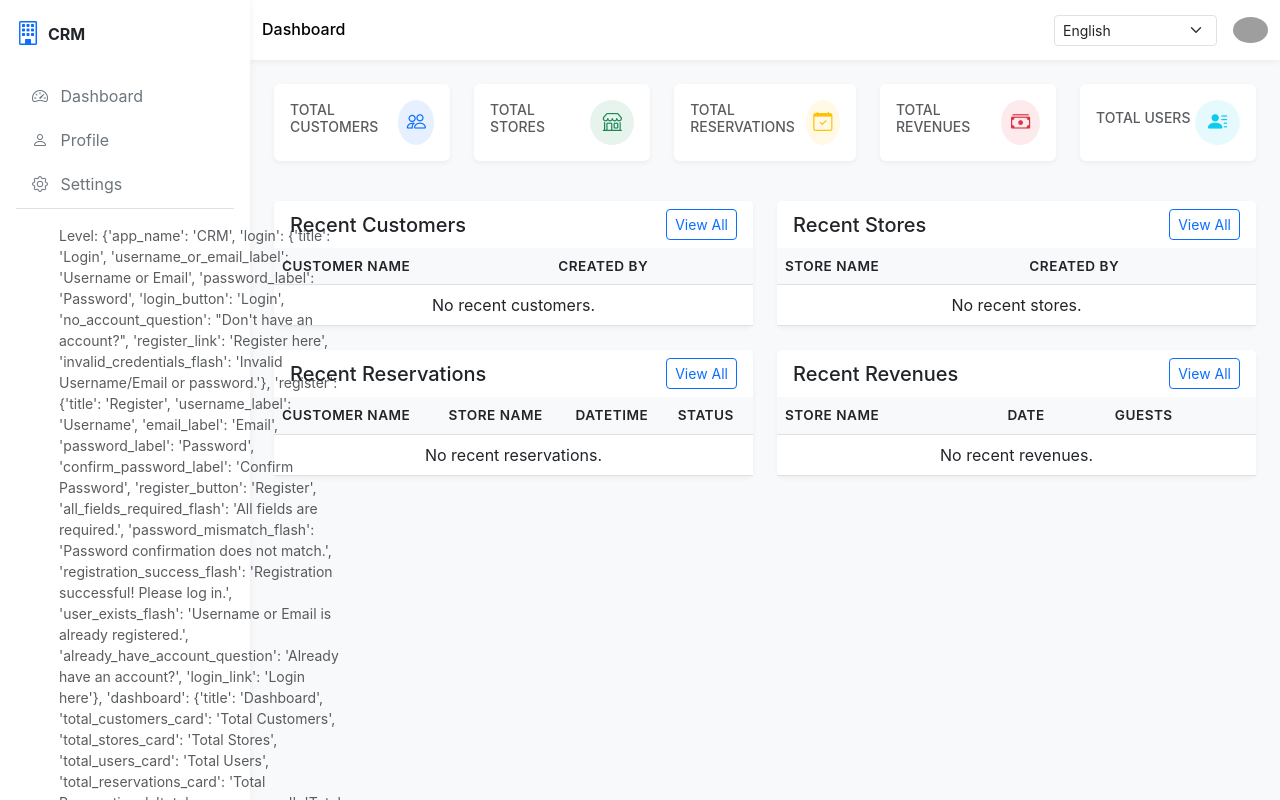
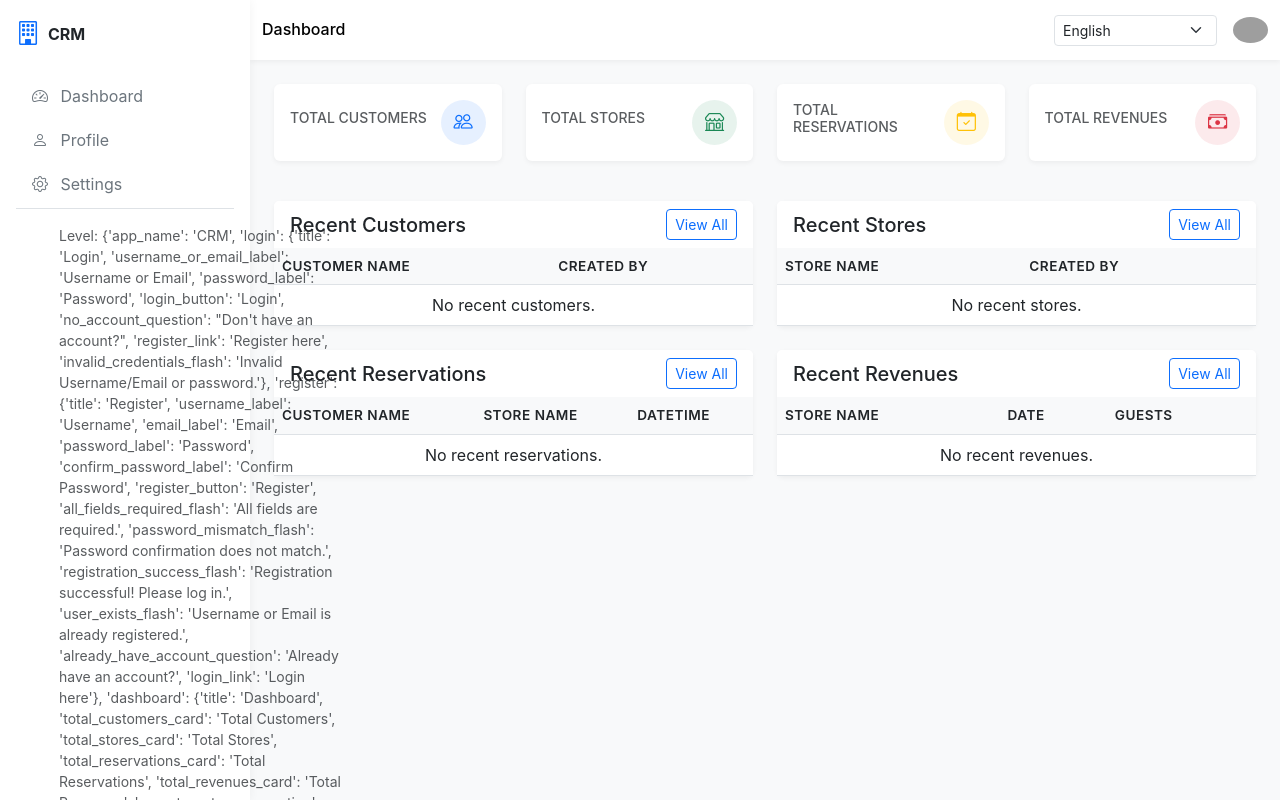
Before and after one commit to swanframe/crm, a Flask app: template templates/dashboard.html in a window 1280 px wide. Run offline with Flask 3, Linux system fonts and the light colour scheme; the template is opened without the code that fills it, so the values that code supplies are empty; some libraries are stand-ins or nearby versions; grey boxes are pictures that could not be loaded.

Commit message:
Update dashboard

```diff
--- a/app.py
+++ b/app.py
@@ -139,7 +139,6 @@
     """
     total_customers = len(Customer.find_all())
     total_stores = len(Store.find_all())
-    total_users = len(User.find_all())
     total_reservations = len(Reservation.find_all())
     total_revenues = len(Revenue.find_all()) # NEW: Get total revenues
 
@@ -154,7 +153,6 @@
     return render_template('dashboard.html',
                            total_customers=total_customers,
                            total_stores=total_stores,
-                           total_users=total_users,
                            total_reservations=total_reservations,
                            total_revenues=total_revenues, # NEW: Pass to template
                            recent_customers=recent_customers,
--- a/templates/dashboard.html
+++ b/templates/dashboard.html
@@ -207,22 +207,6 @@
                         </div>
                     </div>
                 </div>
-
-                <div class="col-xl col-md-6 mb-3">
-                    <div class="card dashboard-card h-100">
-                        <div class="card-body">
-                            <div class="d-flex justify-content-between align-items-center">
-                                <div>
-                                    <h6 class="card-title text-muted text-uppercase small">{{ _('dashboard.total_users_card') }}</h6>
-                                    <h4 class="fw-bold mb-0">{{ total_users }}</h4>
-                                </div>
-                                <div class="stat-card-icon bg-info bg-opacity-10 text-info">
-                                    <i class="bi bi-person-lines-fill"></i>
-                                </div>
-                            </div>
-                        </div>
-                    </div>
-                </div>
             </div>
 
             <!-- Recent Activities -->
@@ -313,7 +297,6 @@
                                             <th>{{ _('customers.customer_name') }}</th>
                                             <th>{{ _('stores.store_name') }}</th>
                                             <th>{{ _('reservations.reservation_datetime') }}</th>
-                                            <th>{{ _('reservations.reservation_status') }}</th>
                                         </tr>
                                     </thead>
                                     <tbody>
@@ -322,16 +305,6 @@
                                             <td>{{ reservation.get_customer_name() }}</td>
                                             <td>{{ reservation.get_store_name() }}</td>
                                             <td>{{ reservation.reservation_datetime.strftime('%Y-%m-%d %H:%M') if reservation.reservation_datetime else _('common.not_available_short') }}</td>
-                                            <td>
-                                                <span class="badge bg-{{ {
-                                                    'Pending': 'warning',
-                                                    'Confirmed': 'success',
-                                                    'Cancelled': 'danger',
-                                                    'Completed': 'info'
-                                                }[reservation.reservation_status] | default('secondary') }}">
-                                                    {{ _('reservation_statuses.' + reservation.reservation_status) }}
-                                                </span>
-                                            </td>
                                         </tr>
                                         {% else %}
                                         <tr>
--- a/translations/en.json
+++ b/translations/en.json
@@ -27,7 +27,6 @@
         "title": "Dashboard",
         "total_customers_card": "Total Customers",
         "total_stores_card": "Total Stores",
-        "total_users_card": "Total Users",
         "total_reservations_card": "Total Reservations",
         "total_revenues_card": "Total Revenues",
         "recent_customers_section": "Recent Customers",
--- a/translations/id.json
+++ b/translations/id.json
@@ -27,7 +27,6 @@
         "title": "Dasbor",
         "total_customers_card": "Total Pelanggan",
         "total_stores_card": "Total Toko",
-        "total_users_card": "Total Pengguna",
         "total_reservations_card": "Total Reservasi",
         "total_revenues_card": "Total Pendapatan",
         "recent_customers_section": "Pelanggan Terbaru",
--- a/translations/zh.json
+++ b/translations/zh.json
@@ -27,7 +27,6 @@
         "title": "仪表盘",
         "total_customers_card": "客户总数",
         "total_stores_card": "商店总数",
-        "total_users_card": "用户总数",
         "total_reservations_card": "预订总数",
         "total_revenues_card": "总收入",
         "recent_customers_section": "最新客户",
```
